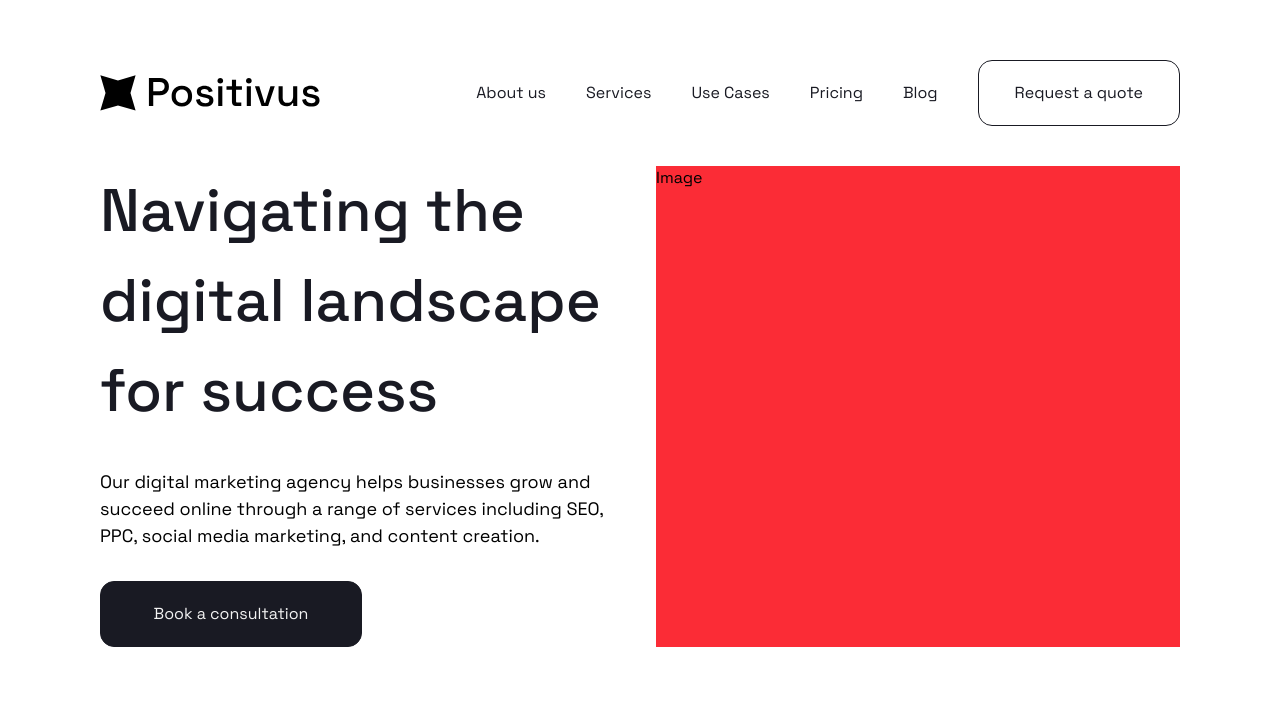
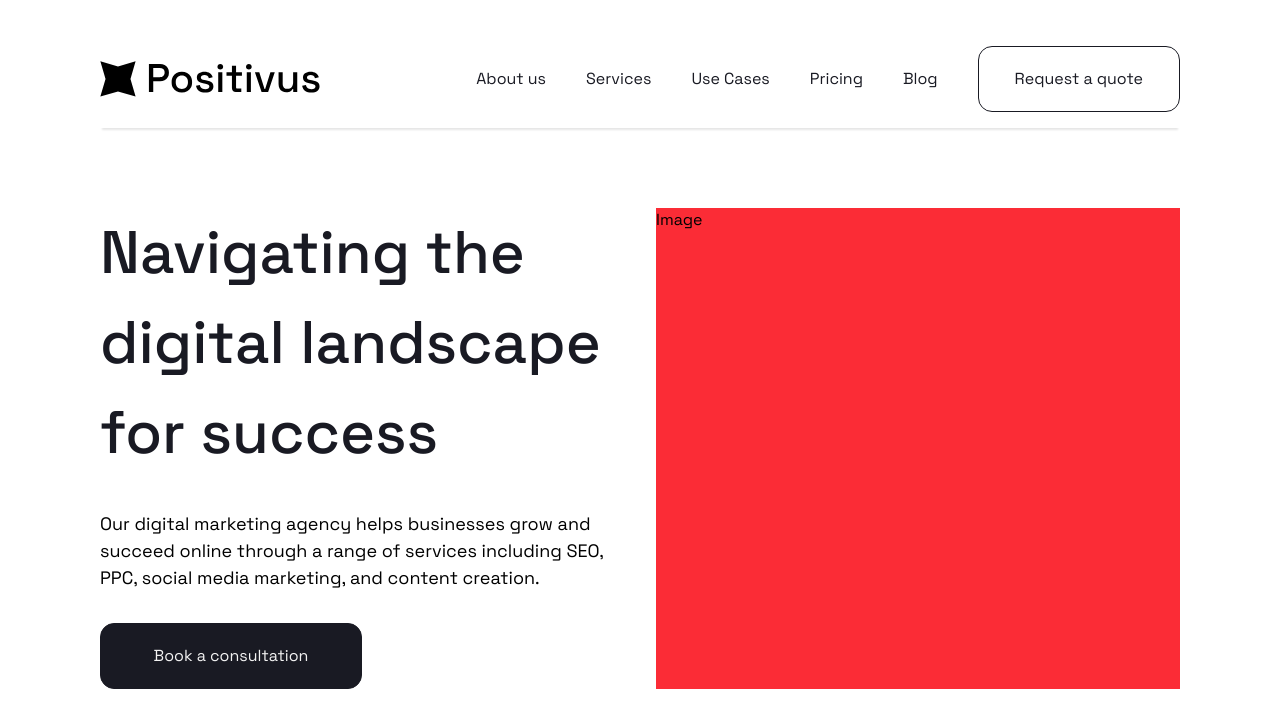
Before and after one commit to BCupen/positivus-website, a React (Vite) app: page / in a window 1280 px wide. Shown: the top 728 px of the page. Built offline with nearby package versions, Linux system fonts and the light colour scheme.

Commit message:
feat: sticky header

```diff
--- a/src/App.tsx
+++ b/src/App.tsx
@@ -4,7 +4,7 @@
 
 const App = () => {
   return (
-    <div className="max-w-[1440px] mx-auto bg-white font-body md:px-[100px] md:pt-[60px] px-4 pt-4">
+    <div className="max-w-[1440px] mx-auto bg-white font-body md:px-[100px] md:pt-[30px] px-4 pt-2">
       <Header />
 
       <Routes>
--- a/src/components/Header.tsx
+++ b/src/components/Header.tsx
@@ -5,7 +5,14 @@
 export const Header = () => {
   const navigate = useNavigate();
   return (
-    <header className="w-full relative flex justify-between items-center  slide-down-fade-in mb-10 ld:mb-20">
+    <header
+      className={[
+        "w-full sticky top-0 mb-10 lg:mb-20 py-4",
+        "flex justify-between items-center",
+        "bg-white shadow-subtle",
+        "slide-down-fade-in",
+      ].join(" ")}
+    >
       <button onClick={() => navigate("/")} className="cursor-pointer">
         <LogoBlack />
       </button>
--- a/src/index.css
+++ b/src/index.css
@@ -9,6 +9,8 @@
   --font-body: 'Space Grotesk', sans-serif;
 
   --radius-custom: 14px;
+
+  --shadow-subtle: 0px 4px 2px -2px rgba(0, 0, 0, 0.1);
 }
 
 @keyframes slideDownFadeIn {
```
